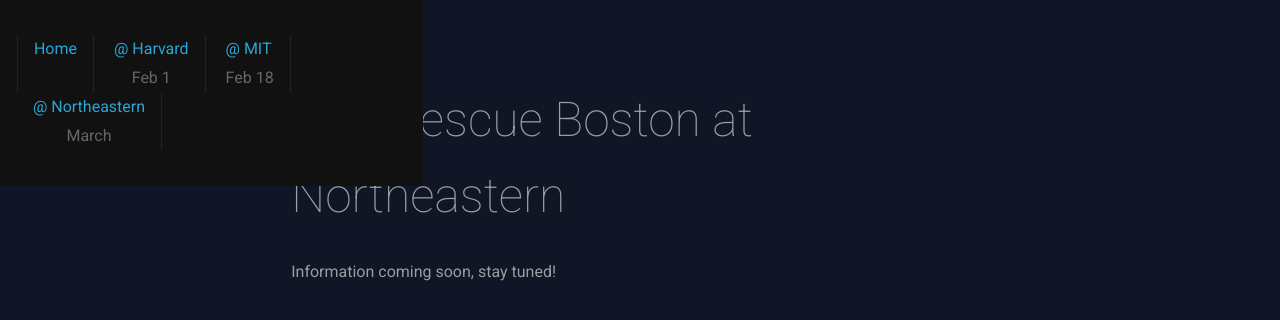
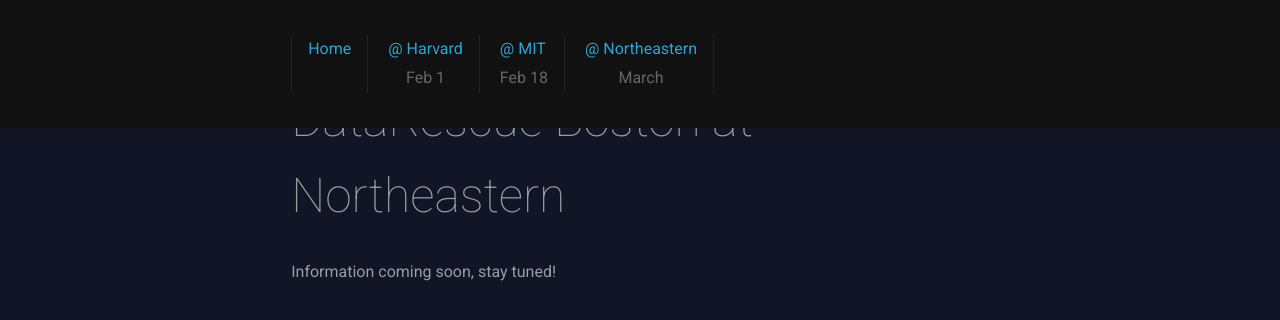
Before and after one commit to data-rescue-boston/data-rescue-boston.github.io, a Jekyll site: the page built from northeastern.md, in a window 1280 px wide. Shown: the top 320 px of the page. Built offline with Jekyll 4.4.1, drawn with Linux system fonts in a browser that asks for light colours.

Commit message:
Update main.css

```diff
--- a/assets/main.css
+++ b/assets/main.css
@@ -14,7 +14,7 @@
 div.section h2 { font-weight: 100; font-size: 300%;  }
 div.section h2 small { font-weight: normal; font-size: 33%;  }
 
-nav { display: block; background: #111; position: fixed; top:0; left:0; padding: 0.2em 0; }
+nav { width: 100%; display: block; background: #111; position: fixed; top:0; left:0; padding: 0.2em 0; }
 nav ul { list-style-type: none; }
 nav ul li { display: inline-block; padding: 0; margin: 0;}
 nav ul li:first-child { border-left: 1px solid #222; }
```
